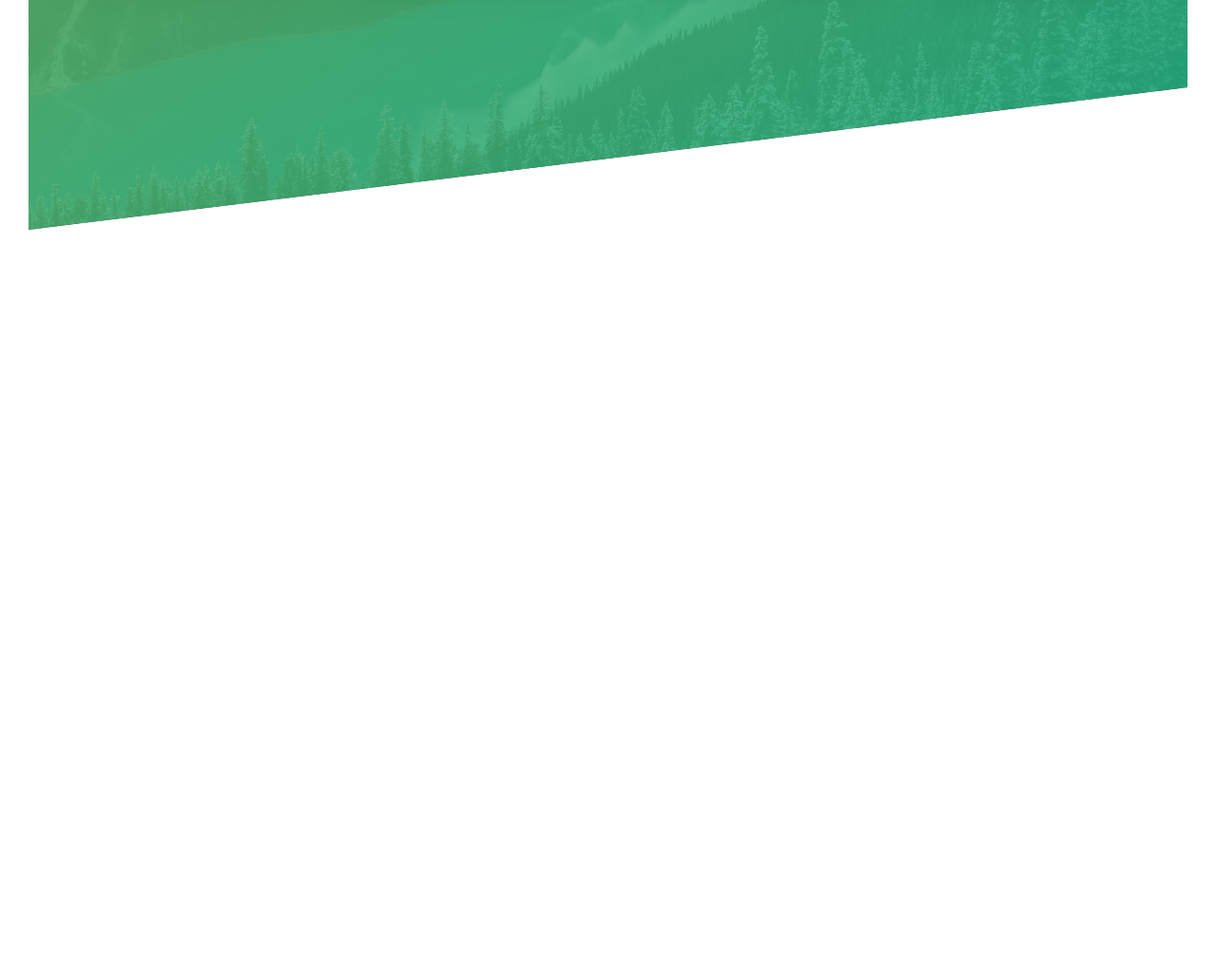
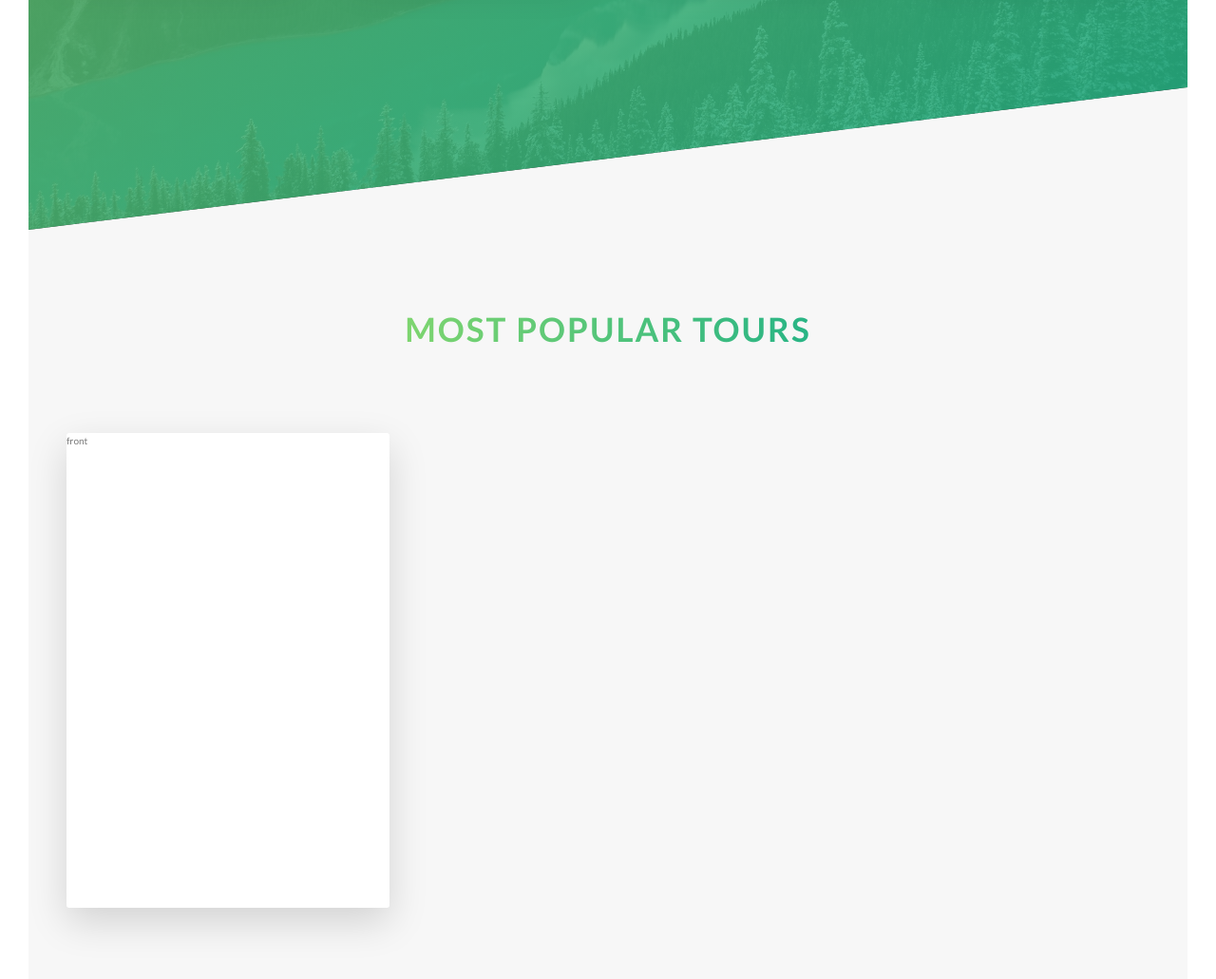
Before and after one commit to Darkull/Natours, a website: page index.html in a window 1280 px wide. Shown: the part 2051-3082 px from the top of the page at 95% size. Before the commit the page ends 2293 px from the top, so only its background shows below. Drawn offline with Linux system fonts and the light colour scheme.

Commit message:
card section 34% completed

```diff
--- a/index.html
+++ b/index.html
@@ -136,6 +136,24 @@
           </div>
         </div>
       </section>
+
+      <section class="section-tours">
+        <div class="u-center-text u-margin-bottom-big">
+          <h2 class="heading-secondary">Most popular tours</h2>
+        </div>
+        <div class="row">
+          <div class="col-1-of-3">
+            <div class="card">
+              <div class="card__side card__side--front">front</div>
+              <div class="card__side card__side--back card__side--back-1">
+                back
+              </div>
+            </div>
+          </div>
+          <div class="col-1-of-3"></div>
+          <div class="col-1-of-3"></div>
+        </div>
+      </section>
     </main>
     <!-- Grid PractiseKB
     <section class="grid-practise">
--- a/sass/abstracts/_variables.scss
+++ b/sass/abstracts/_variables.scss
@@ -2,6 +2,12 @@
 $color-primary: #55c57a;
 $color-primary-light: #7ed56f;
 $color-primary-dark: #28b485;
+
+$color-secondary-light: #ffb900;
+$color-secondary-dark: #ff7730;
+
+$color-tertiary-light: #2998ff;
+$color-tertiary-dark: #5643fa;
 
 $color-grey-light-1: #f7f7f7;
 
@@ -16,3 +22,7 @@ $default-font-size: 1.6rem;
 $grid-width: 114rem;
 $gutter-vertical: 8rem;
 $gutter-horizontal: 6rem;
+
+// SHADOW
+
+$shadow-1: 0 1.5rem 4rem rgba($color-black, 0.15);
--- /dev/null
+++ b/sass/components/_card.scss
@@ -0,0 +1,41 @@
+.card {
+  perspective: 150rem;
+  -moz-perspective: 150rem;
+  position: relative;
+  height: 50rem;
+
+  &__side {
+    background-color: #fff;
+    height: 50rem;
+    transition: all 0.8s;
+    position: absolute;
+    top: 0;
+    left: 0;
+    width: 100%;
+    backface-visibility: hidden;
+    border-radius: 3px;
+    box-shadow: $shadow-1;
+
+    &--front {
+    }
+
+    &--back {
+      transform: rotateY(180deg);
+
+      &-1 {
+        background-image: linear-gradient(
+          to right bottom,
+          $color-secondary-light,
+          $color-secondary-dark
+        );
+      }
+    }
+  }
+
+  &:hover &__side--front {
+    transform: rotateY(180deg);
+  }
+  &:hover &__side--back {
+    transform: rotateY(0deg);
+  }
+}
--- a/sass/main.scss
+++ b/sass/main.scss
@@ -10,6 +10,7 @@
 @import "components/button";
 @import "components/composition";
 @import "components/feature-box";
+@import "components/card";
 
 @import "layout/header";
 @import "layout/grid";
--- a/sass/pages/_home.scss
+++ b/sass/pages/_home.scss
@@ -21,3 +21,9 @@
     transform: skewY(7deg);
   }
 }
+
+.section-tours {
+  background-color: $color-grey-light-1;
+  padding: 25rem 0 50rem 0;
+  margin-top: -10rem;
+}
```
Also changed, not shown: css/style.css.
